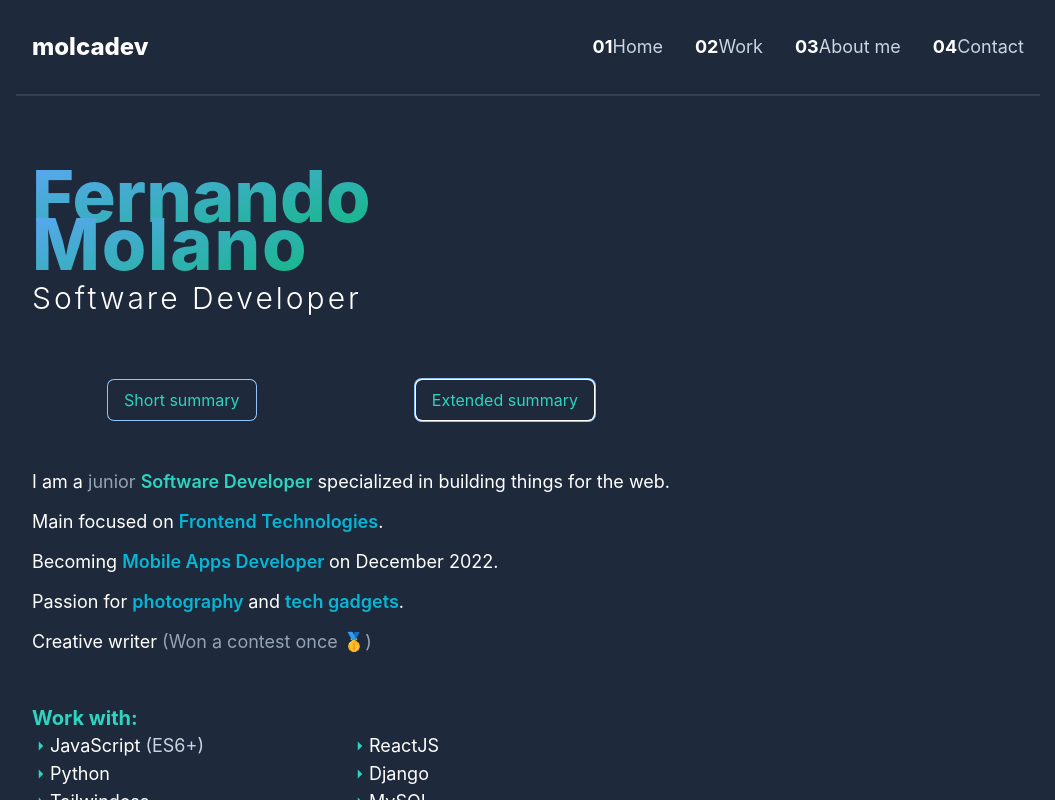
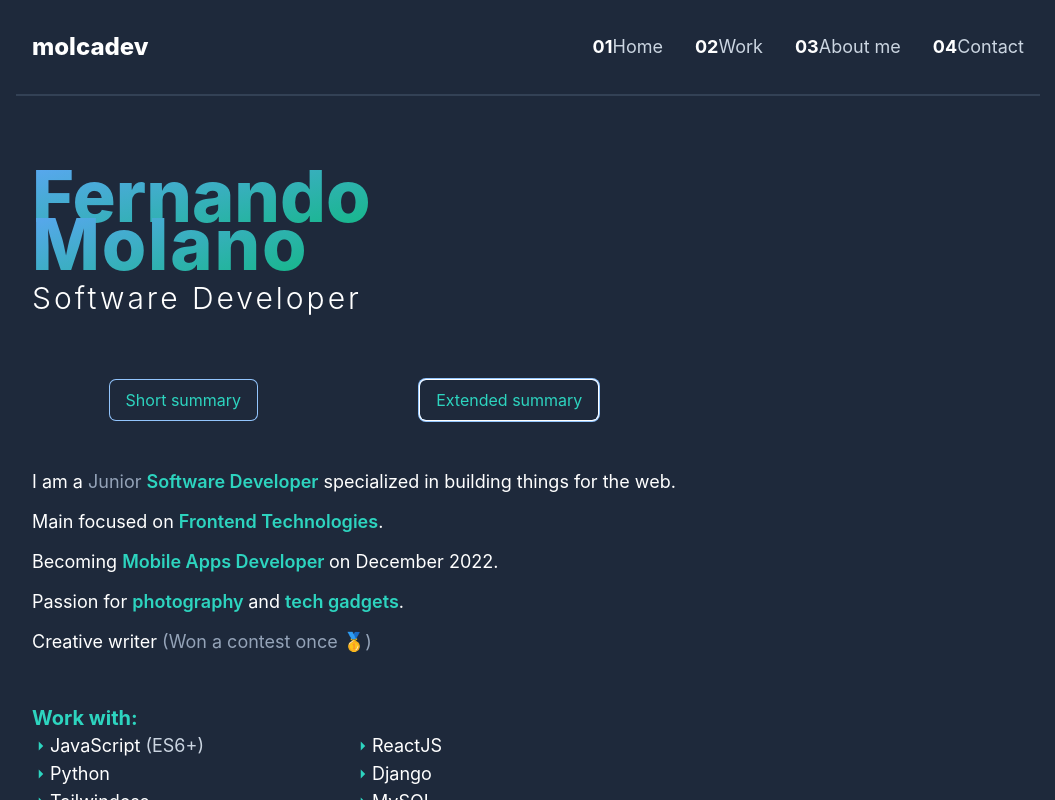
Before and after one commit to fermolanoc/fermolanoc.github.io, a React (Create React App) app: page / in a window 1280 px wide. Both pictures are taken after a click on the button "Extended summary". Shown: the whole page, without its empty margins (112-1167 px from the left). Built offline with nearby package versions, Linux system fonts and the light colour scheme.

Commit message:
[UPDATE] text color on ExtendedSummary component

```diff
--- a/src/components/ExtendedSummary.js
+++ b/src/components/ExtendedSummary.js
@@ -2,7 +2,7 @@ function ExtendedSummary() {
   return (
     <div className="mt-10 text-lg space-y-3">
       <p>
-        I am a <span className="text-slate-400"> junior </span>
+        I am a <span className="text-slate-400"> Junior </span>
         <strong className="font-semibold text-teal-400">
           Software Developer
         </strong>{" "}
@@ -10,7 +10,7 @@ function ExtendedSummary() {
       </p>
       <p>
         Main focused on{" "}
-        <span className="text-cyan-500 font-semibold">
+        <span className="text-teal-400 font-semibold">
           {" "}
           Frontend Technologies
         </span>
@@ -18,7 +18,7 @@ function ExtendedSummary() {
       </p>
       <p>
         Becoming{" "}
-        <span className="text-cyan-500 font-semibold">
+        <span className="text-teal-400 font-semibold">
           {" "}
           Mobile Apps Developer{" "}
         </span>
@@ -26,8 +26,8 @@ function ExtendedSummary() {
       </p>
       <p>
         Passion for{" "}
-        <span className="text-cyan-500 font-semibold"> photography </span> and{" "}
-        <span className="text-cyan-500 font-semibold"> tech gadgets</span>.
+        <span className="text-teal-400 font-semibold"> photography </span> and{" "}
+        <span className="text-teal-400 font-semibold"> tech gadgets</span>.
       </p>
       <p>
         <span>Creative writer </span>
```
